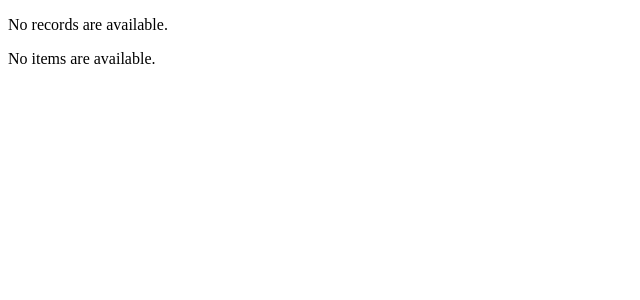
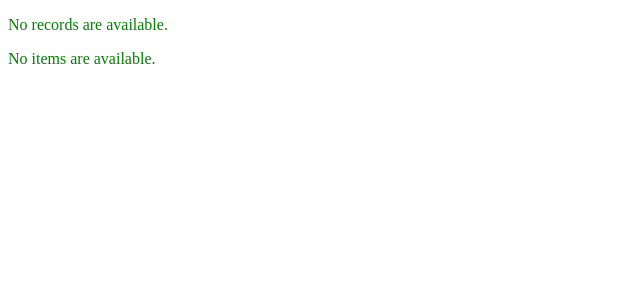
Before and after one commit to dalinkstone/diablo3citadel, a Django app: page /diablo3citadel/ in a window 1280 px wide. Shown: the top 300 px of the page, without its empty margins (0-640 px from the left). Run offline with Django 4.2, Linux system fonts and the light colour scheme; data that the repository does not hold is empty.

Commit message:
added more ot the view and model

```diff
--- a/diablo3citadel/diablo3citadel/mysite/diablo3citadel/static/diablo3citadel/style.css
+++ b/diablo3citadel/diablo3citadel/mysite/diablo3citadel/static/diablo3citadel/style.css
@@ -8,3 +8,7 @@ h1 {
     margin: 1rem;
     padding: .5rem;
 }
+
+p {
+    color: green;
+}
--- a/diablo3citadel/diablo3citadel/mysite/diablo3citadel/templates/diablo3citadel/detail.html
+++ b/diablo3citadel/diablo3citadel/mysite/diablo3citadel/templates/diablo3citadel/detail.html
@@ -15,7 +15,7 @@
 
     {{ item.dps }}
 
-    {{ item.damage }}
+    <p>{{ item.damage }}</p>
 
 </body>
 </html>
```
